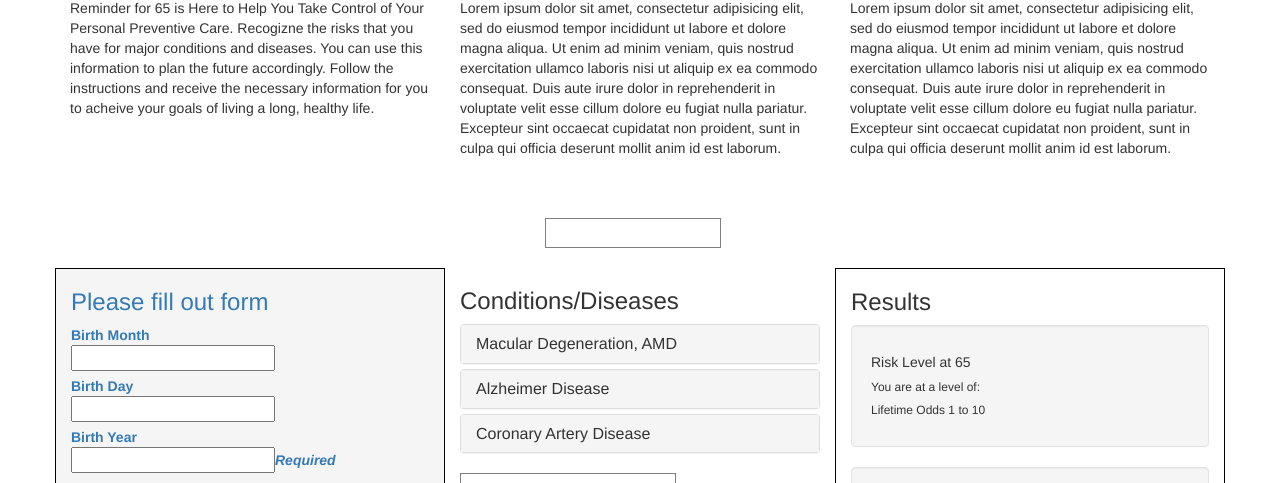
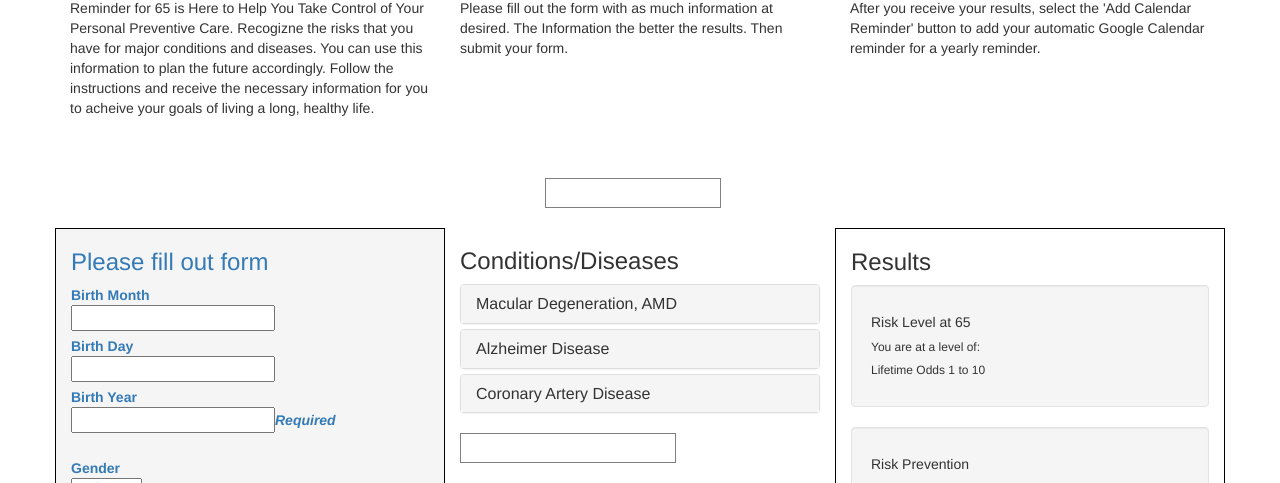
Before and after one commit to DW579/risk_factor_reminder, a plain HTML site: page index.html in a window 1280 px wide. Shown: the part 617-1100 px from the top of the page. Drawn offline with nearby package versions, Linux system fonts and the light colour scheme.

Commit message:
Small changes made

```diff
--- a/index.html
+++ b/index.html
@@ -31,11 +31,11 @@
         </div>
         <div class='col-md-4'>
           <h2>Instructions</h2>
-          <p>Lorem ipsum dolor sit amet, consectetur adipisicing elit, sed do eiusmod tempor incididunt ut labore et dolore magna aliqua. Ut enim ad minim veniam, quis nostrud exercitation ullamco laboris nisi ut aliquip ex ea commodo consequat. Duis aute irure dolor in reprehenderit in voluptate velit esse cillum dolore eu fugiat nulla pariatur. Excepteur sint occaecat cupidatat non proident, sunt in culpa qui officia deserunt mollit anim id est laborum.</p>
+          <p>Please fill out the form with as much information at desired. The Information the better the results. Then submit your form.</p>
         </div>
         <div class='col-md-4'>
           <h2>Results</h2>
-          <p>Lorem ipsum dolor sit amet, consectetur adipisicing elit, sed do eiusmod tempor incididunt ut labore et dolore magna aliqua. Ut enim ad minim veniam, quis nostrud exercitation ullamco laboris nisi ut aliquip ex ea commodo consequat. Duis aute irure dolor in reprehenderit in voluptate velit esse cillum dolore eu fugiat nulla pariatur. Excepteur sint occaecat cupidatat non proident, sunt in culpa qui officia deserunt mollit anim id est laborum.</p>
+          <p>After you receive your results, select the 'Add Calendar Reminder' button to add your automatic Google Calendar reminder for a yearly reminder.</p>
         </div>
       </div>
     </div>
```
